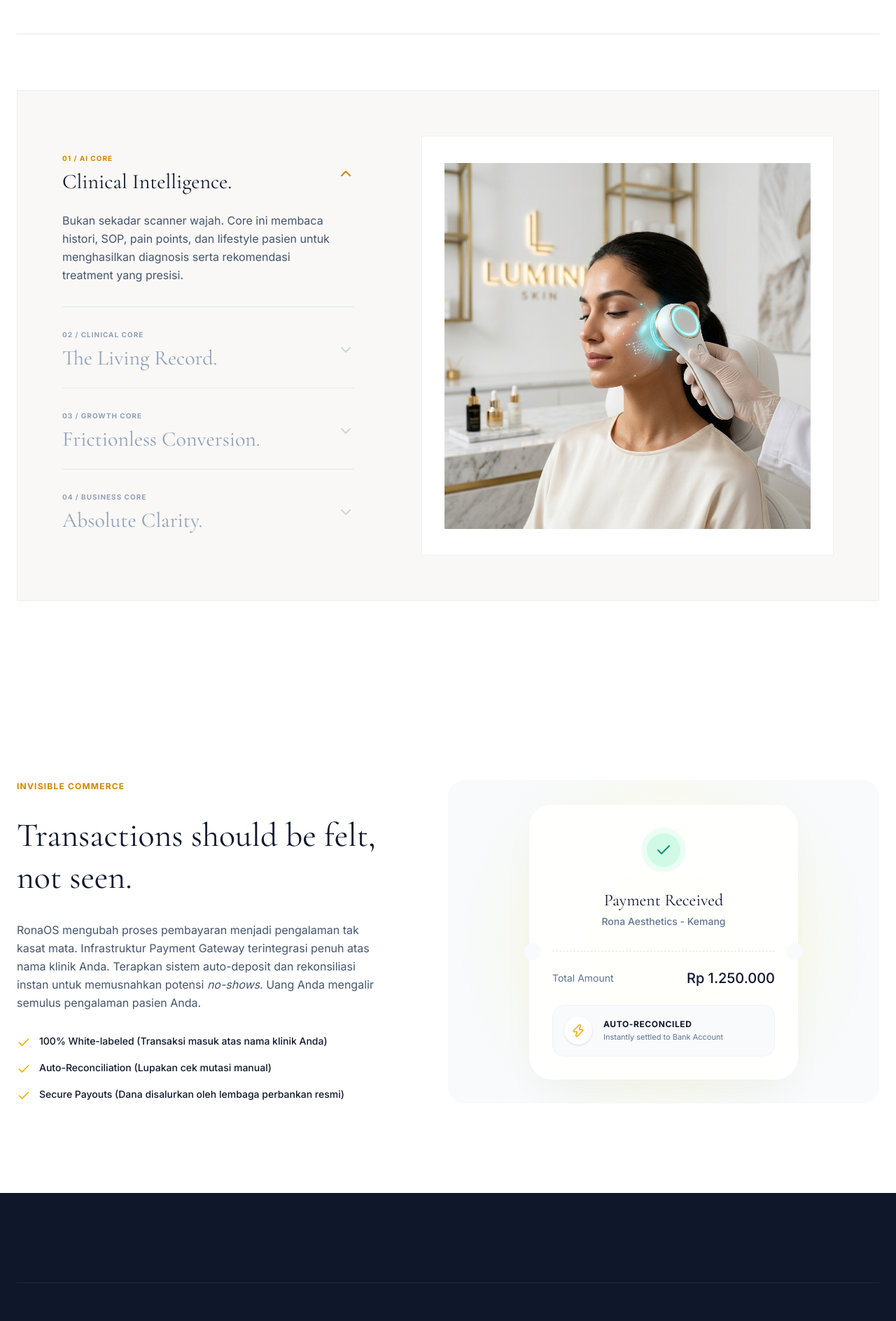
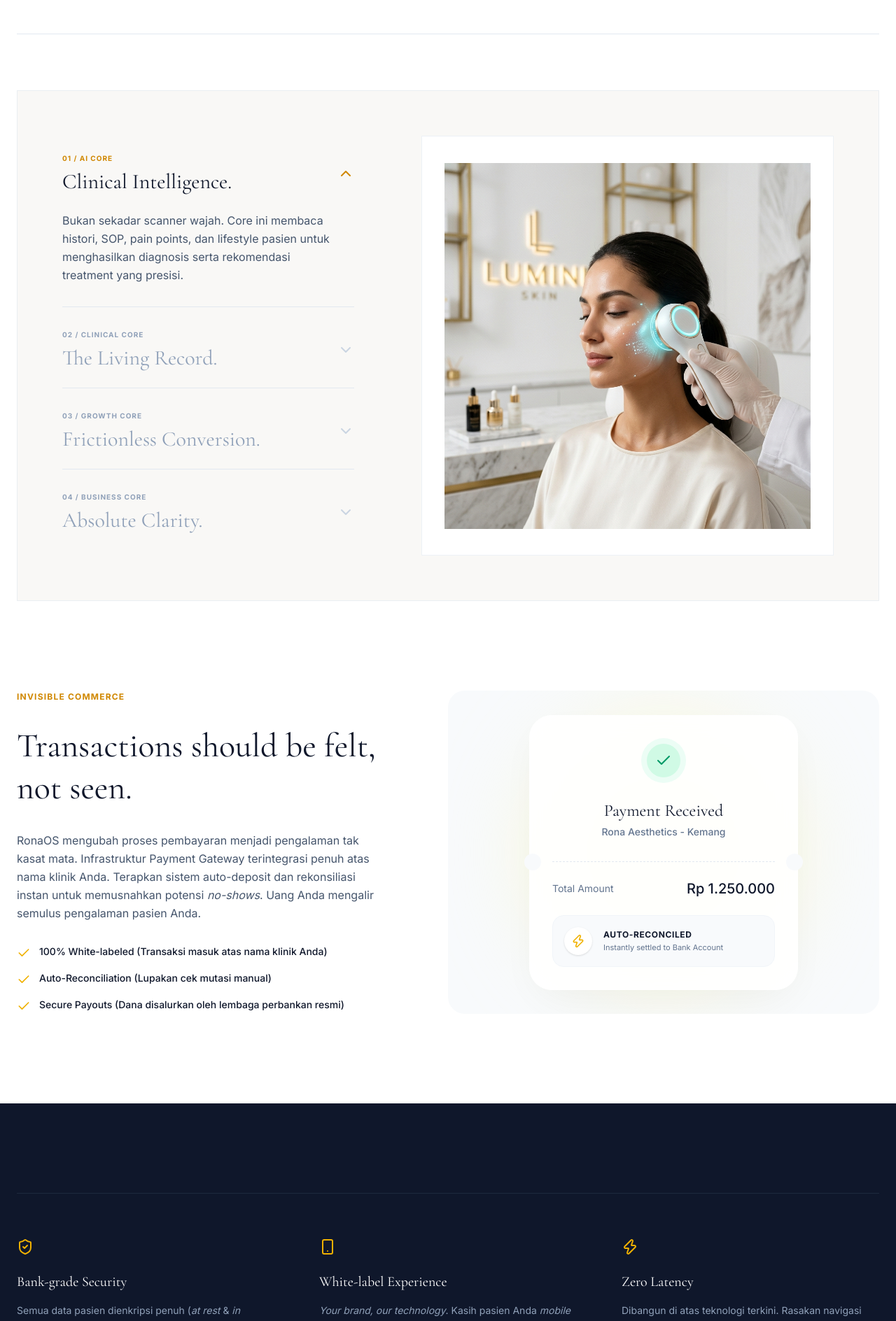
Before and after one commit to jasurddev/AuraWellness, a Next.js app: page / in a window 1280 px wide. Shown: the part 3423-5311 px from the top of the page at 70% size. Built offline with nearby package versions, Linux system fonts and the light colour scheme.

Commit message:
style: reduce spacing between Architecture and Fintech sections

```diff
--- a/src/app/page.tsx
+++ b/src/app/page.tsx
@@ -184,7 +184,7 @@ export default function Home() {
       </section>
 
       {/* 3. The Architecture (Four Cores) */}
-      <section id="features" className="py-20 md:py-32 bg-white relative">
+      <section id="features" className="pt-20 md:pt-32 pb-10 md:pb-16 bg-white relative">
         <div className="max-w-7xl mx-auto px-6">
           <div className="flex flex-col md:flex-row md:items-end justify-between mb-20 gap-8 border-b border-slate-200 pb-12">
             <div>
@@ -203,7 +203,7 @@ export default function Home() {
       </section>
 
       {/* 4. Payment Gateway (New Fintech Section) */}
-      <section id="fintech" className="py-32 px-6 bg-white">
+      <section id="fintech" className="pt-10 md:pt-16 pb-32 px-6 bg-white">
         <div className="max-w-7xl mx-auto flex flex-col md:flex-row gap-16 items-center">
           <div className="flex-1 space-y-8">
             <span className="text-xs font-bold text-yellow-600 tracking-widest uppercase block">INVISIBLE COMMERCE</span>
```
